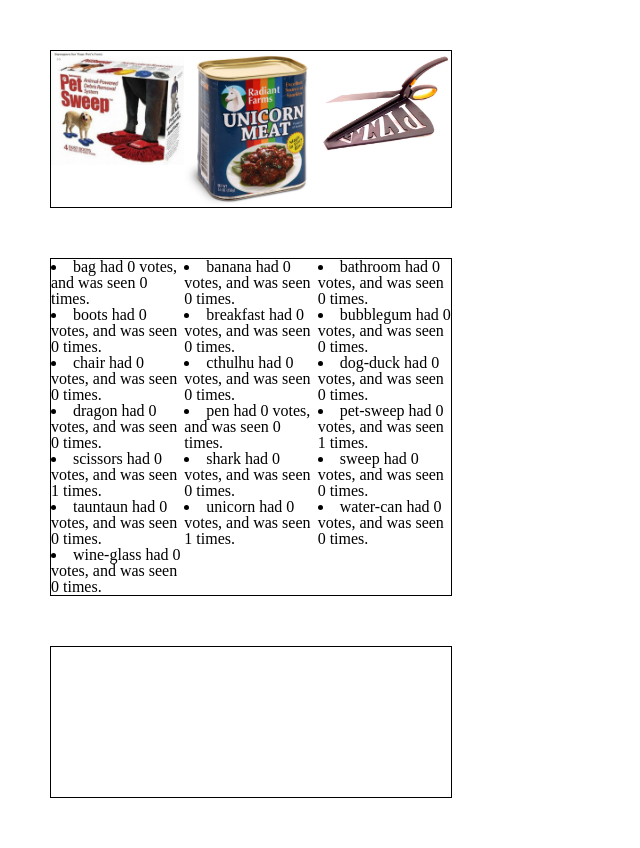
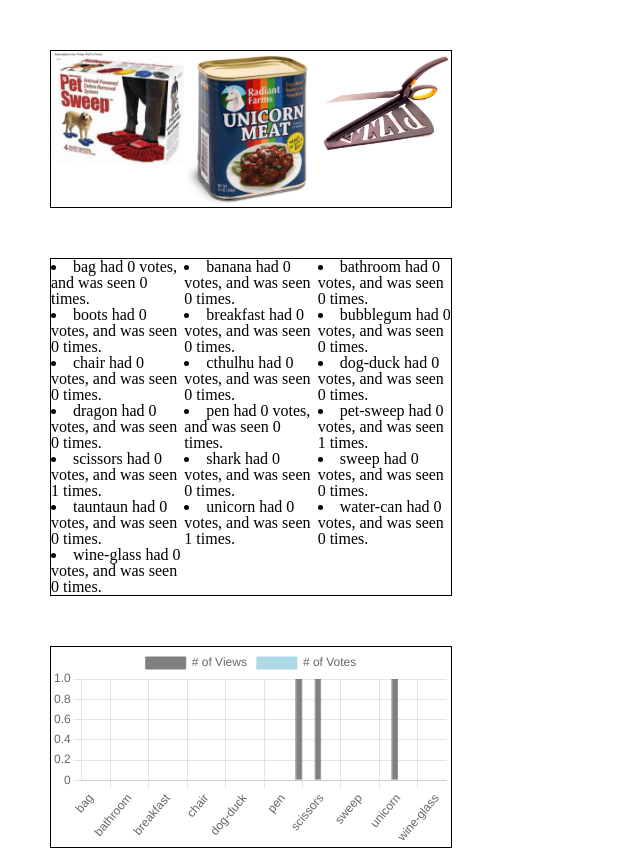
Before and after one commit to KaedenOC/Odd-Duck, a plain HTML site: page index.html in a window 1280 px wide. Both pictures are taken after a click on the button "Show Results". Shown: the whole page, without its empty margins (0-640 px from the left). Before the commit the page ends 800 px from the top, so only its background shows below. Drawn offline with nearby package versions, Linux system fonts and the light colour scheme.

Commit message:
render chart to page with data

```diff
--- a/css/style.css
+++ b/css/style.css
@@ -12,3 +12,7 @@ section {
     display: grid;
     grid-template-columns: 1fr 1fr 1fr;
 }
+
+canvas {
+    width: 200px;
+}
--- a/js/app.js
+++ b/js/app.js
@@ -112,7 +112,64 @@ function showResults () {
         resultsEl.appendChild(liEl);
 
     }
+    renderChart();
 }
 
 let resultsButton = document.getElementById('show-results');
 resultsButton.addEventListener('click', showResults);
+
+
+let canvasElement = document.getElementById('draw-on-me').getContext('2d');
+
+
+function renderChart () {
+    let imgName = [];
+    let imgShown = [];
+    let imgVotes = [];
+
+    for (let i = 0; i < state.length; i++) {
+        imgName.push(state[i].name);
+        imgShown.push(state[i].timeShown);
+        imgVotes.push(state[i].timesClicked);
+    }
+    let myChart = {
+        type: 'bar',
+        data: {
+          labels: imgName,
+          datasets: [{
+            label: '# of Views',
+            data: imgShown,
+            backgroundColor: [
+              'grey'
+            ],
+            borderColor: [
+              'grey'
+            ],
+            borderWidth: 1
+            // backgroundColor: 'rgba(34, 166, 179, 3)',
+            // borderColor: 'rgba(34, 166, 179, 10)',
+          },
+          {
+            label: '# of Votes',
+            data: imgVotes,
+            backgroundColor: [
+              'lightblue'
+            ],
+            borderColor: [
+              'lightblue'
+            ],
+            borderWidth: 1
+          }]
+        },
+        options: {
+          scales: {
+            y: {
+              beginAtZero: true
+            }
+          }
+        }
+      };
+
+    new Chart(canvasElement, myChart);
+
+    }
```
